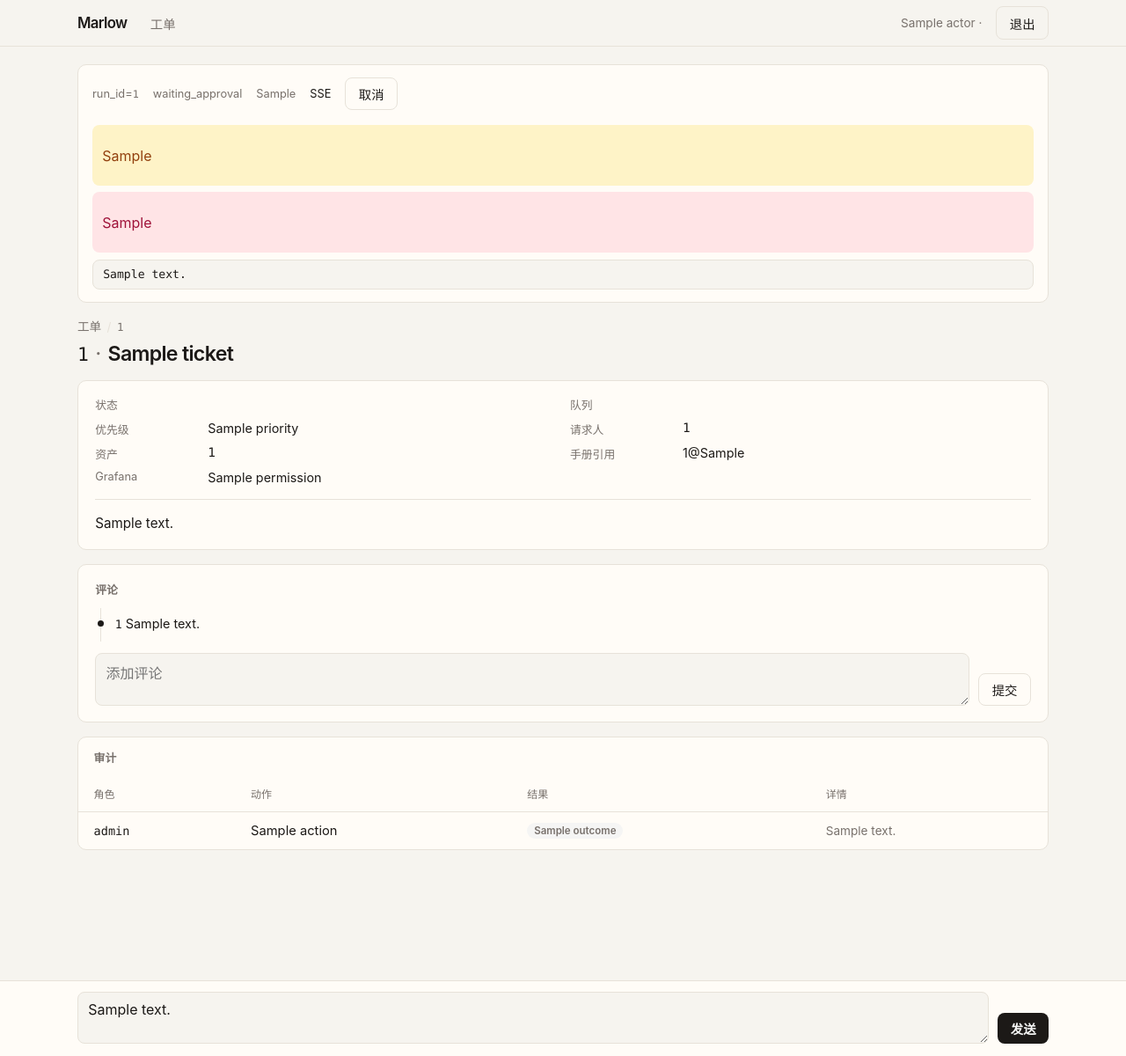
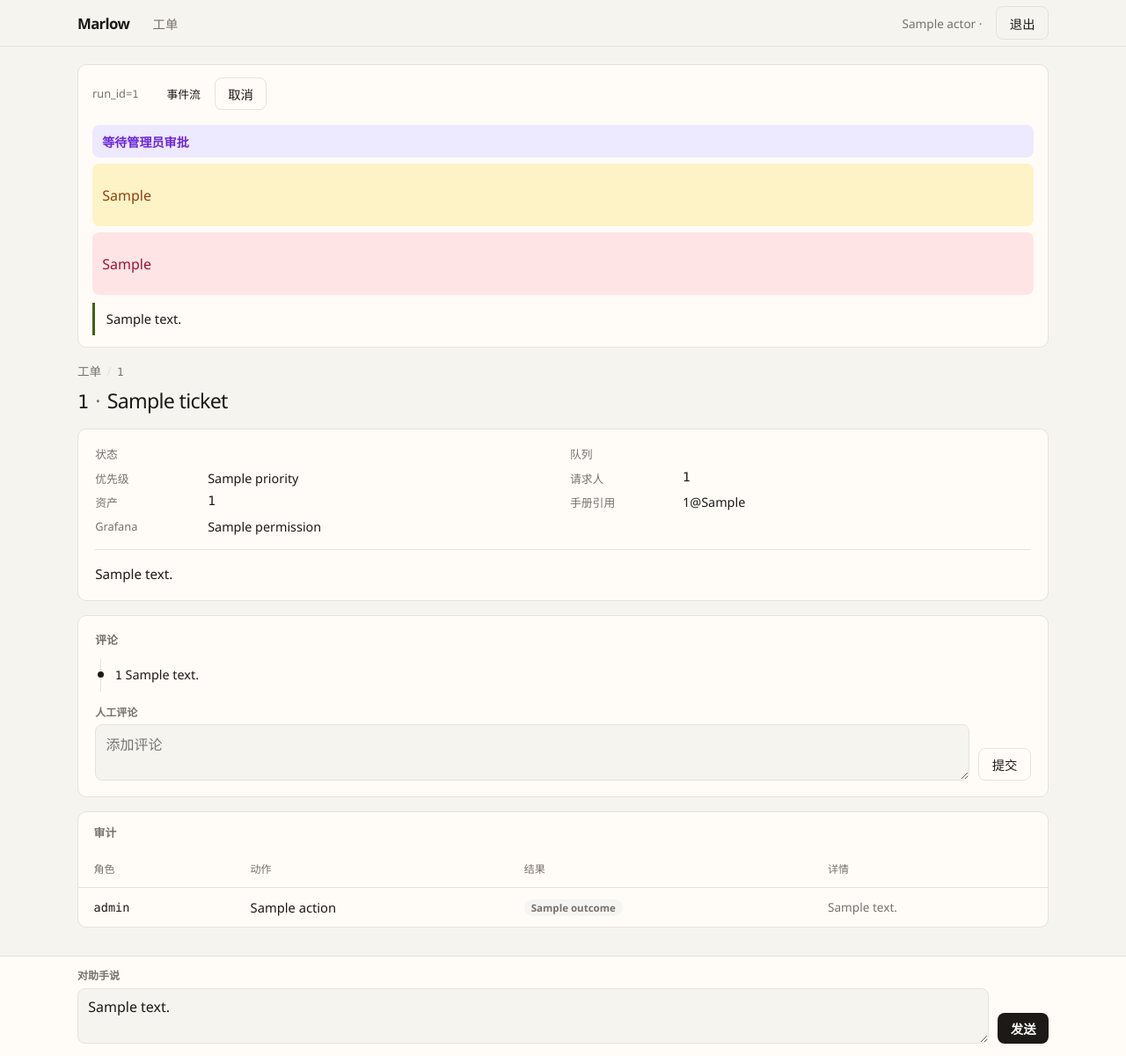
Before and after one commit to lhs1695/marlow, a Python web app: template src/marlow/web/templates/ticket_detail.html in a window 1280 px wide. Shown: the whole page at 88% size. Run offline with Jinja, Linux system fonts and the light colour scheme; the template is opened without the code that fills it: most values are stand-ins (such as "Sample title", 1, 10 or a date in 2020).

Commit message:
页面状态跟 SSE 更新，主演停在审批时顶栏不再写 running。

```diff
--- a/src/marlow/web/pages.py
+++ b/src/marlow/web/pages.py
@@ -35,6 +35,7 @@
 from marlow.web.display import (
     queue_zh,
     role_zh,
+    run_status_zh,
     show_change_decisions,
     status_tone,
     status_zh,
@@ -47,6 +48,7 @@
     queue_zh=queue_zh,
     status_zh=status_zh,
     status_tone=status_tone,
+    run_status_zh=run_status_zh,
 )
 
 _CHAT_SESSION_KEYS = (
--- a/src/marlow/web/static/app.css
+++ b/src/marlow/web/static/app.css
@@ -21,7 +21,7 @@
   --new-bg: #f5f5f4;
   --inner: 72rem;
   --radius: 10px;
-  font-family: Inter, "Segoe UI", "Noto Sans SC", sans-serif;
+  font-family: "Segoe UI", "Noto Sans SC", sans-serif;
 }
 
 * { box-sizing: border-box; }
@@ -321,6 +321,14 @@
   padding: 0.75rem 0 0.85rem;
 }
 
+.composer-label {
+  display: block;
+  font-size: 0.75rem;
+  font-weight: 600;
+  color: var(--muted);
+  margin: 0 0 0.35rem;
+}
+
 .composer-form {
   display: grid;
   grid-template-columns: 1fr auto;
@@ -341,18 +349,29 @@
 
 .chat-answer {
   white-space: pre-wrap;
-  background: var(--bg);
-  border: 1px solid var(--line);
-  border-radius: 8px;
-  padding: 0.55rem 0.7rem;
-  margin: 0.45rem 0 0;
-  font-size: 0.82rem;
-  font-family: "IBM Plex Mono", ui-monospace, Consolas, monospace;
+  background: transparent;
+  border: 0;
+  border-left: 3px solid var(--ok);
+  border-radius: 0;
+  padding: 0.45rem 0.8rem;
+  margin: 0.55rem 0 0;
+  font-size: 0.92rem;
+  font-family: inherit;
+  line-height: 1.5;
 }
 
 .flash-ok { border-left: 3px solid var(--ok); padding-left: 0.65rem; }
 .flash-warn { background: var(--warn-bg); color: #92400e; padding: 0.55rem 0.7rem; border-radius: 8px; margin-top: 0.4rem; }
 .flash-bad { background: var(--bad-bg); color: var(--bad); padding: 0.55rem 0.7rem; border-radius: 8px; margin-top: 0.4rem; }
+.flash-wait {
+  background: var(--wait-bg);
+  color: var(--wait);
+  padding: 0.55rem 0.7rem;
+  border-radius: 8px;
+  margin: 0.45rem 0 0;
+  font-weight: 600;
+  font-size: 0.88rem;
+}
 
 .chat-meta {
   font-size: 0.8rem;
--- a/src/marlow/web/static/app.js
+++ b/src/marlow/web/static/app.js
@@ -19,25 +19,66 @@
     failed: "已失败",
     cancelled: "已取消",
   };
+  const STATUS_LABEL = {
+    created: "已创建",
+    admitted: "已受理",
+    running: "处理中",
+    waiting_tool: "等待工具",
+    waiting_approval: "等待审批",
+    completed: "已完成",
+    failed: "已失败",
+    cancelled: "已取消",
+  };
+  const NAME_ZH = {
+    entitlement_change: "权限变更",
+    approval_gateway: "审批网关",
+    investigate: "调查",
+    close_ticket: "关单",
+    get_ticket: "读取工单",
+    get_asset: "读取资产",
+    search_tickets: "搜索工单",
+    search_kb: "搜索手册",
+    add_ticket_comment: "添加工单评论",
+    apply_entitlement_change: "审批网关",
+    kb_qa: "手册问答",
+  };
+  const TICKET_STATUS_ZH = {
+    New: "新建",
+    Investigating: "调查中",
+    "Waiting for approval": "待审批",
+    Resolved: "已解决",
+    Rejected: "已拒绝",
+  };
+  const TICKET_TONE = {
+    New: "new",
+    Investigating: "progress",
+    "Waiting for approval": "wait",
+    Resolved: "ok",
+    Rejected: "bad",
+  };
+
+  function nameZh(name) {
+    return NAME_ZH[name] || name || "";
+  }
 
   function stepText(kind, data) {
     if (kind === "state") return STATE_ZH[data.status] || "状态更新";
     if (kind === "action") {
-      if (data.action_kind === "tool") return "准备调用 " + (data.name || "工具");
-      if (data.action_kind === "skill") return "准备执行技能 " + (data.name || "");
+      if (data.action_kind === "tool") return "准备调用 " + nameZh(data.name);
+      if (data.action_kind === "skill") return "准备执行技能 " + nameZh(data.name);
       if (data.action_kind === "answer") return "正在汇总答复";
       return "下一步";
     }
     if (kind === "skill") {
-      return (data.matched ? "执行技能 " : "未匹配技能 ") + (data.name || "");
+      return (data.matched ? "执行技能 " : "未匹配技能 ") + nameZh(data.name);
     }
     if (kind === "observation") {
       const flag = data.ok ? "工具成功" : "工具失败";
-      return flag + "：" + (data.tool || "") + (data.code ? "（" + data.code + "）" : "");
+      return flag + "：" + nameZh(data.tool) + (data.code ? "（" + data.code + "）" : "");
     }
-    if (kind === "retry") return "工具超时，正在重试 " + (data.tool || "");
+    if (kind === "retry") return "工具超时，正在重试 " + nameZh(data.tool);
     if (kind === "clarify") return data.message || "需要补充信息";
-    if (kind === "answer") return data.text || "已给出答复";
+    if (kind === "answer") return "已给出答复";
     if (kind === "brake") return "已达步数上限，安全停止";
     if (kind === "hitl") return "权限变更草案已提交，等待审批";
     if (kind === "checkpoint") return "已保存断点，等待审批后继续";
@@ -83,16 +124,54 @@
     return el;
   }
 
+  function setStatusLabel(status) {
+    if (!status) return;
+    const el = document.querySelector("[data-run-status-label]");
+    if (el) el.textContent = STATUS_LABEL[status] || status;
+    root.setAttribute("data-run-status", status);
+  }
+
+  function waitBanner() {
+    return document.querySelector("[data-run-wait-banner]");
+  }
+
+  function showWaitBanner() {
+    let el = waitBanner();
+    if (!el) {
+      el = document.createElement("p");
+      el.className = "flash-wait";
+      el.setAttribute("data-run-wait-banner", "");
+      el.textContent = "等待管理员审批";
+      if (steps) steps.insertAdjacentElement("afterend", el);
+      else root.appendChild(el);
+    }
+    el.hidden = false;
+  }
+
+  function hideWaitBanner() {
+    const el = waitBanner();
+    if (el) el.hidden = true;
+  }
+
+  function markWaiting() {
+    setStatusLabel("waiting_approval");
+    showWaitBanner();
+    ensureNode("run-waiting-approval", "p", "sr-only").textContent = "waiting_approval";
+  }
+
   function markDone(status) {
+    const doneStatus = status || "completed";
+    setStatusLabel(doneStatus);
+    hideWaitBanner();
     if (cancelBtn) cancelBtn.remove();
     if (!document.querySelector("[data-testid=run-done]")) {
       const done = document.createElement("p");
       done.className = "sr-only";
       done.setAttribute("data-testid", "run-done");
-      done.textContent = status || "completed";
+      done.textContent = doneStatus;
       root.appendChild(done);
     } else {
-      document.querySelector("[data-testid=run-done]").textContent = status || "completed";
+      document.querySelector("[data-testid=run-done]").textContent = doneStatus;
     }
   }
 
@@ -110,14 +189,23 @@
     stream.textContent = text;
   }
 
+  function paintTicketStatus(status) {
+    const statusEl = document.querySelector("[data-testid=ticket-status]");
+    if (statusEl) statusEl.textContent = status;
+    const label = document.querySelector("[data-ticket-status-label]");
+    if (label) {
+      label.textContent = TICKET_STATUS_ZH[status] || status;
+      label.className = "badge tone-" + (TICKET_TONE[status] || "new");
+    }
+  }
+
   async function refreshTicket() {
     if (!ticketId) return;
     const res = await fetch("/api/tickets/" + encodeURIComponent(ticketId), { credentials: "same-origin" });
     if (!res.ok) return;
     const body = await res.json();
     const ticket = body.ticket || {};
-    const statusEl = document.querySelector("[data-testid=ticket-status]");
-    if (statusEl && ticket.status) statusEl.textContent = ticket.status;
+    if (ticket.status) paintTicketStatus(ticket.status);
     const citation = document.querySelector("[data-testid=ticket-citation]");
     if (citation) {
       citation.textContent = ticket.kb_doc_id ? ticket.kb_doc_id + "@" + ticket.kb_version : "—";
@@ -156,13 +244,14 @@
     }
     const kind = data.kind || ev.type;
     appendStep(kind, data, ev.lastEventId || data.id);
+    if (kind === "state" && data.status) setStatusLabel(data.status);
     if (kind === "clarify" || kind === "answer") applyAnswer(Object.assign({ kind: kind }, data));
     if (
       kind === "waiting_approval" ||
       kind === "hitl" ||
       (kind === "state" && data.status === "waiting_approval")
     ) {
-      ensureNode("run-waiting-approval", "p", "sr-only").textContent = "waiting_approval";
+      markWaiting();
     }
   }
 
@@ -177,7 +266,7 @@
       data = {};
     }
     source.close();
-    markDone(data.status || root.getAttribute("data-run-status") || "completed");
+    markDone(data.status || "completed");
     refreshTicket();
     fetch("/api/runs/" + encodeURIComponent(runId), { credentials: "same-origin" })
       .then((res) => (res.ok ? res.json() : null))
--- a/src/marlow/web/templates/base.html
+++ b/src/marlow/web/templates/base.html
@@ -5,8 +5,8 @@
   <meta name="viewport" content="width=device-width, initial-scale=1">
   <title>{% block title %}Marlow{% endblock %}</title>
   <link rel="icon" href="/static/favicon.svg" type="image/svg+xml">
-  <link rel="stylesheet" href="/static/app.css">
-  <script src="/static/app.js" defer></script>
+  <link rel="stylesheet" href="/static/app.css?v=2">
+  <script src="/static/app.js?v=2" defer></script>
 </head>
 <body>
   <div class="app">
@@ -47,16 +47,18 @@
         >
           {% if chat_run_id %}
           <p class="chat-meta">
-            <span>run_id=<span class="mono">{{ chat_run_id }}</span></span>
-            <span>{{ chat_run_status }}</span>
-            {% if chat_outcome %}<span>{{ chat_outcome }}</span>{% endif %}
-            <a href="/api/runs/{{ chat_run_id }}/events">SSE</a>
+            <span class="run-id" title="{{ chat_run_id }}">run_id=<span class="mono">{{ chat_run_id[:8] }}</span></span>
+            <span data-run-status-label>{{ run_status_zh(chat_run_status) }}</span>
+            <a href="/api/runs/{{ chat_run_id }}/events" title="SSE">事件流</a>
             {% if not chat_run_done %}
             <button type="button" class="ghost" data-testid="run-cancel">取消</button>
             {% endif %}
           </p>
           {% endif %}
           <div data-testid="chat-steps" id="chat-steps" class="chat-steps"></div>
+          {% if chat_run_status == 'waiting_approval' %}
+          <p class="flash-wait" data-run-wait-banner>等待管理员审批</p>
+          {% endif %}
           {% if chat_run_done %}
           <p class="sr-only" data-testid="run-done">{{ chat_run_status }}</p>
           {% elif chat_run_status == 'waiting_approval' %}
@@ -81,15 +83,20 @@
       </div>
     </main>
 
+    {% if request.url.path != '/approvals' %}
     <section class="composer" id="chat">
       <div class="composer-inner">
-        <form method="post" action="/chat" class="composer-form">
+        <form method="post" action="/chat">
           <input type="hidden" name="next" value="{{ request.url.path }}">
-          <textarea name="text" data-testid="chat-input" rows="2" placeholder="带工单号发送">{% if chat_text %}{{ chat_text }}{% endif %}</textarea>
-          <button type="submit" data-testid="chat-submit">发送</button>
+          <label class="composer-label" for="chat-input">对助手说</label>
+          <div class="composer-form">
+            <textarea id="chat-input" name="text" data-testid="chat-input" rows="2" placeholder="写工单号和要办的事">{% if chat_text %}{{ chat_text }}{% endif %}</textarea>
+            <button type="submit" data-testid="chat-submit">发送</button>
+          </div>
         </form>
       </div>
     </section>
+    {% endif %}
   </div>
 </body>
 </html>
--- a/src/marlow/web/templates/ticket_detail.html
+++ b/src/marlow/web/templates/ticket_detail.html
@@ -12,7 +12,7 @@
   <dl class="meta-grid">
     <dt>状态</dt>
     <dd>
-      <span class="badge tone-{{ status_tone(ticket.status) }}">{{ status_zh(ticket.status) }}</span>
+      <span class="badge tone-{{ status_tone(ticket.status) }}" data-ticket-status-label>{{ status_zh(ticket.status) }}</span>
       <span class="sr-only" data-testid="ticket-status">{{ ticket.status }}</span>
     </dd>
     <dt>队列</dt>
@@ -47,9 +47,12 @@
     <li class="empty">暂无评论</li>
     {% endfor %}
   </ul>
-  <form method="post" action="/tickets/{{ ticket.id }}/comments" class="composer-form comment-form">
-    <textarea name="body" data-testid="comment-input" rows="2" placeholder="添加评论"></textarea>
-    <button type="submit" class="ghost" data-testid="comment-submit">提交</button>
+  <form method="post" action="/tickets/{{ ticket.id }}/comments" class="comment-form">
+    <label class="composer-label" for="comment-input">人工评论</label>
+    <div class="composer-form">
+      <textarea id="comment-input" name="body" data-testid="comment-input" rows="2" placeholder="添加评论"></textarea>
+      <button type="submit" class="ghost" data-testid="comment-submit">提交</button>
+    </div>
   </form>
 </section>
 
```
Also changed, not shown: src/marlow/web/display.py (+22 -0 lines), src/marlow/web/templates/login.html (+4 -4 lines), tests/test_web_display.py (+15 -2 lines), tests/test_web_pages.py (+2 -0 lines).
